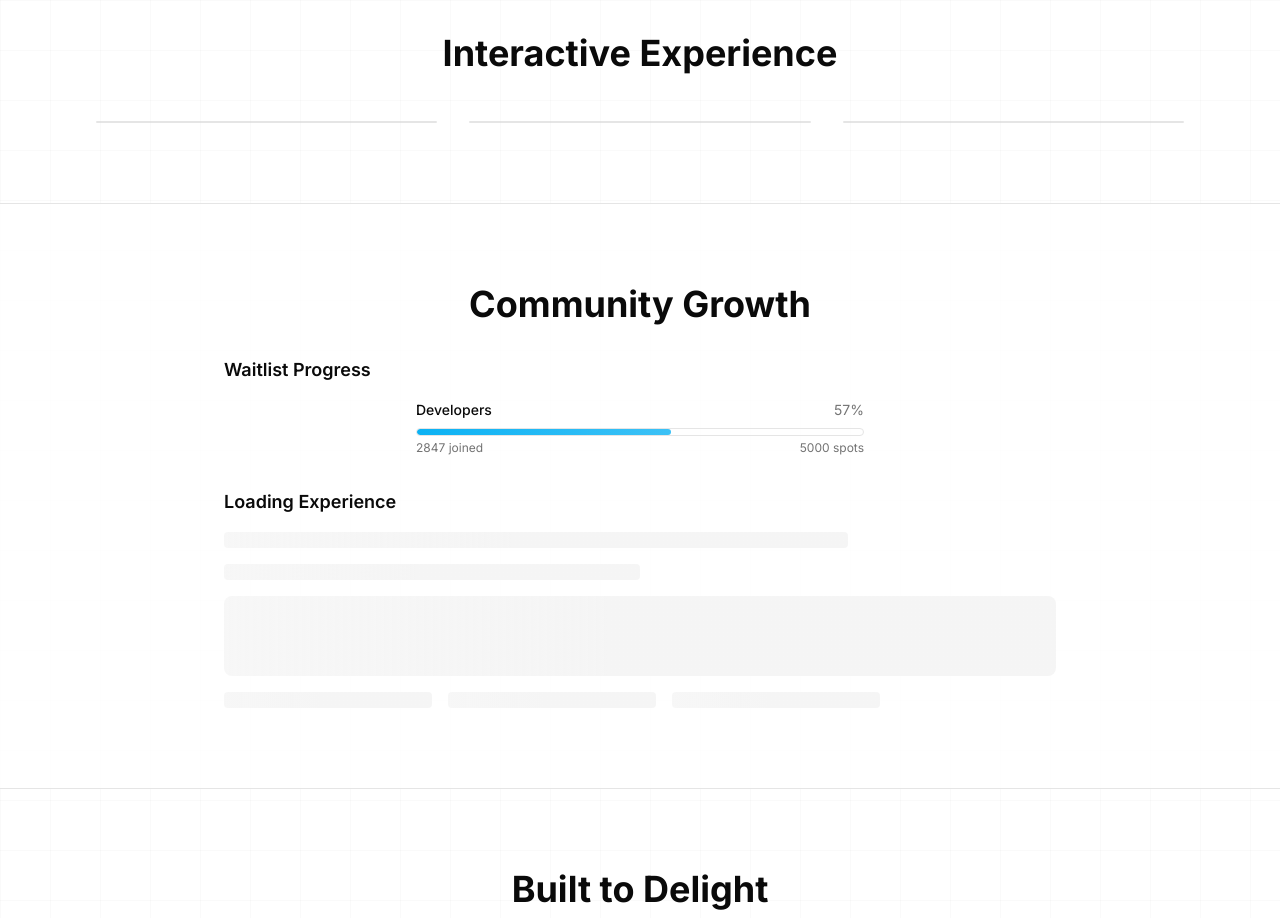
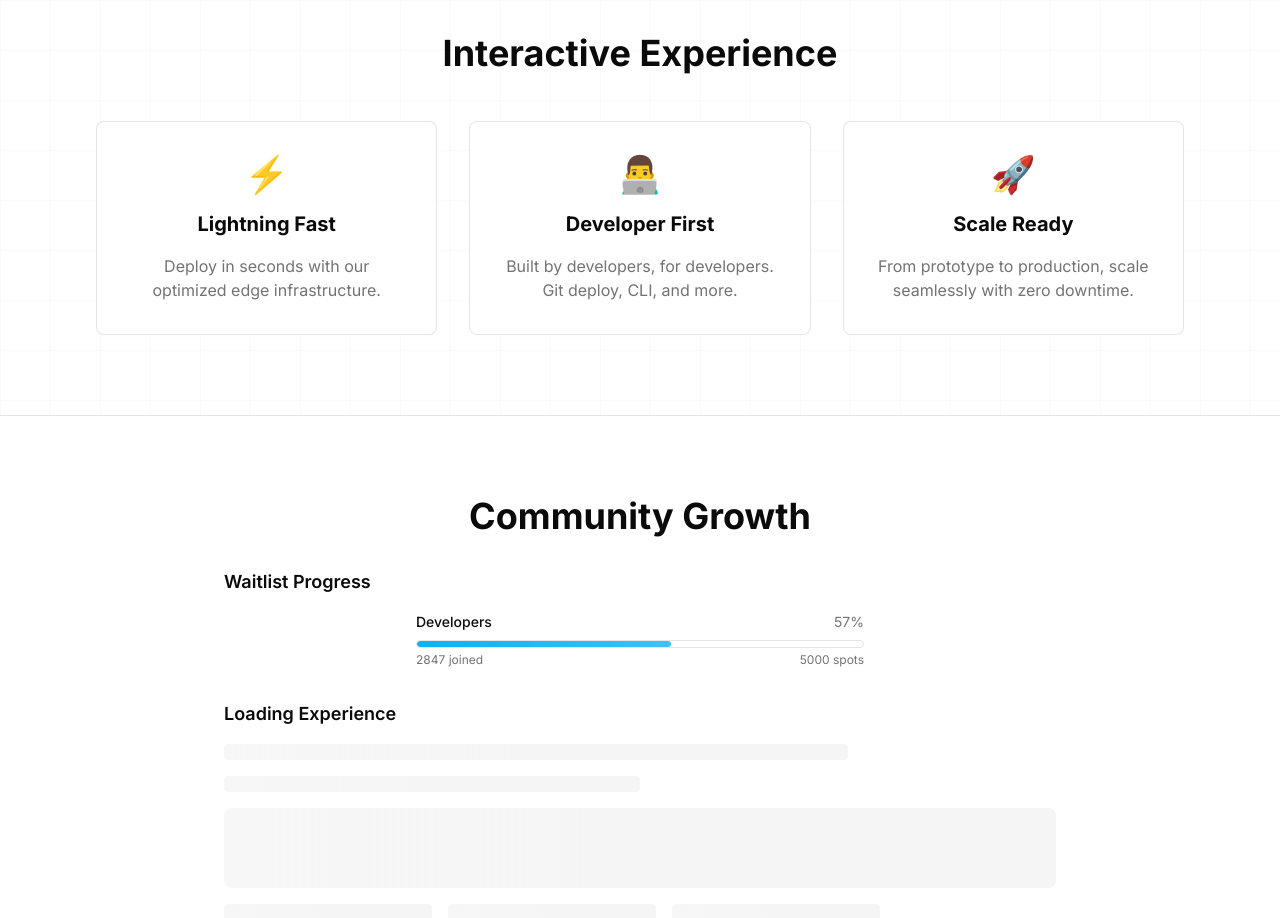
Before and after one commit to Code-Gale/voidgrid-coming-soon, a React (Vite) app: page / in a window 1280 px wide. Shown: the part 8700-9618 px from the top of the page. Built offline with nearby package versions, Linux system fonts and the light colour scheme.

Commit message:
Fix: Resolve type errors in Index.tsx
Fixes type errors related to the ThreeDCard component props in Index.tsx by ensuring the correct props are passed.

```diff
--- a/src/pages/Index.tsx
+++ b/src/pages/Index.tsx
@@ -343,20 +343,26 @@ const Index = () => {
             <h2 className="text-3xl md:text-4xl font-bold text-center mb-12 text-foreground">Interactive Experience</h2>
             <div className="grid grid-cols-1 md:grid-cols-3 gap-8">
               <ThreeDCard
-                title="Lightning Fast"
-                description="Deploy in seconds with our optimized edge infrastructure."
-                icon="⚡"
-              />
+                className="p-8 text-center"
+              >
+                <div className="text-4xl mb-4">⚡</div>
+                <h3 className="text-xl font-bold mb-4 text-foreground">Lightning Fast</h3>
+                <p className="text-muted-foreground">Deploy in seconds with our optimized edge infrastructure.</p>
+              </ThreeDCard>
               <ThreeDCard
-                title="Developer First"
-                description="Built by developers, for developers. Git deploy, CLI, and more."
-                icon="👨‍💻"
-              />
+                className="p-8 text-center"
+              >
+                <div className="text-4xl mb-4">👨‍💻</div>
+                <h3 className="text-xl font-bold mb-4 text-foreground">Developer First</h3>
+                <p className="text-muted-foreground">Built by developers, for developers. Git deploy, CLI, and more.</p>
+              </ThreeDCard>
               <ThreeDCard
-                title="Scale Ready"
-                description="From prototype to production, scale seamlessly with zero downtime."
-                icon="🚀"
-              />
+                className="p-8 text-center"
+              >
+                <div className="text-4xl mb-4">🚀</div>
+                <h3 className="text-xl font-bold mb-4 text-foreground">Scale Ready</h3>
+                <p className="text-muted-foreground">From prototype to production, scale seamlessly with zero downtime.</p>
+              </ThreeDCard>
             </div>
           </div>
         </section>
```
